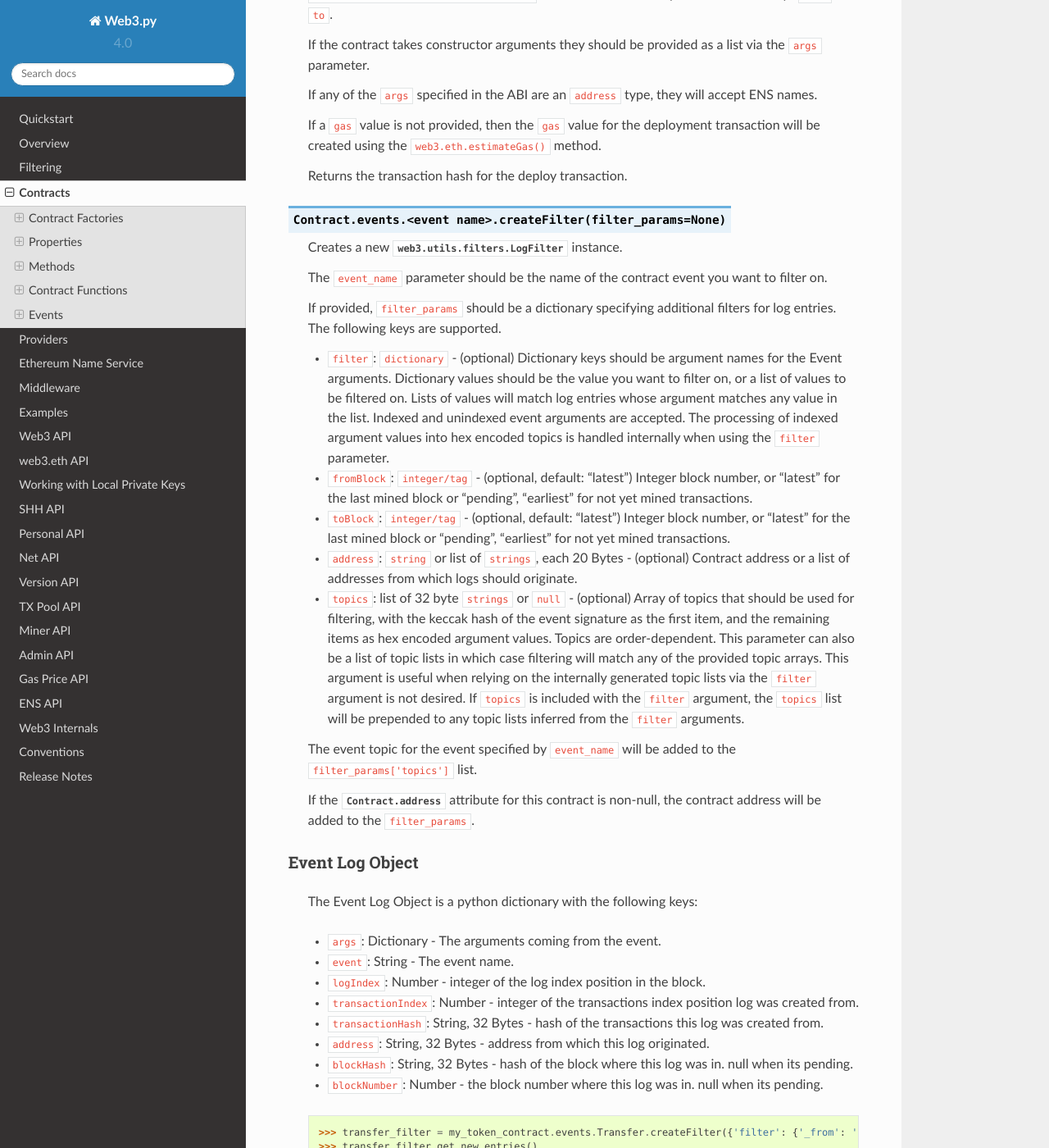
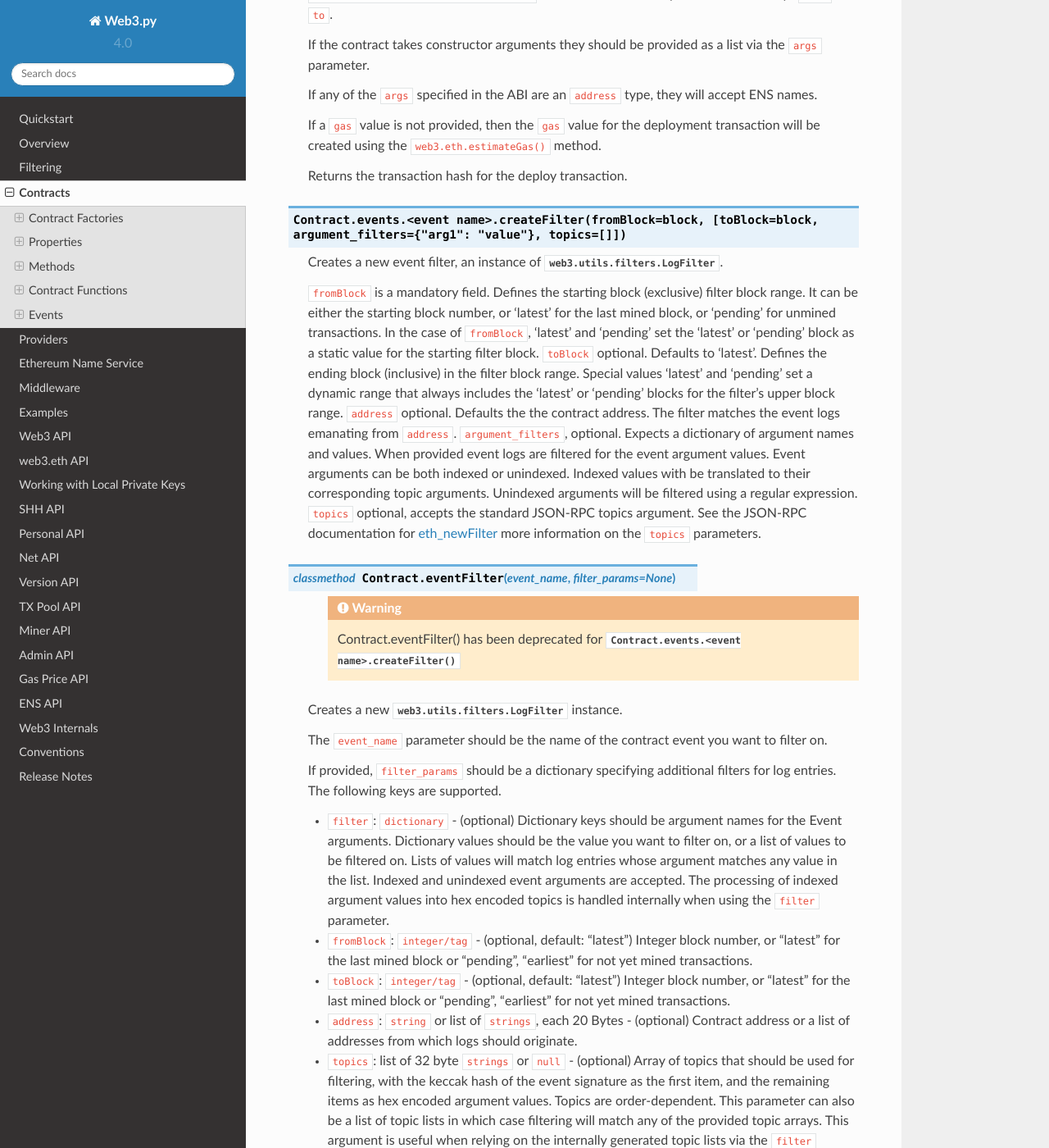
Before and after one commit to shuziren/web3.py, a Sphinx documentation site: the page built from docs/contracts.rst, in a window 1280 px wide and 1400 px high, scrolled down 2152 px. Shown: the whole window at 82% size. Built offline with Sphinx 7.4.7 and the Read the Docs theme 2.0.0, drawn with Linux system fonts in a browser that asks for light colours; some of the changed text lies outside the part shown.

Commit message:
Update createFilter doc

```diff
--- a/docs/contracts.rst
+++ b/docs/contracts.rst
@@ -129,7 +129,19 @@ Each Contract Factory exposes the following methods.
 
     Returns the transaction hash for the deploy transaction.
 
-.. py:classmethod:: Contract.events.<event name>.createFilter(filter_params=None)
+.. py:classmethod:: Contract.events.<event name>.createFilter(fromBlock=block, [toBlock=block, argument_filters={"arg1": "value"}, topics=[]])
+
+    Creates a new event filter, an instance of :py:class:`web3.utils.filters.LogFilter`.
+
+    ``fromBlock`` is a mandatory field. Defines the starting block (exclusive) filter block range. It can be either the starting block number, or 'latest' for the last mined block, or 'pending' for unmined transactions. In the case of ``fromBlock``, 'latest' and 'pending' set the 'latest' or 'pending' block as a static value for the starting filter block.
+    ``toBlock`` optional. Defaults to 'latest'. Defines the ending block (inclusive) in the filter block range.  Special values 'latest' and 'pending' set a dynamic range that always includes the 'latest' or 'pending' blocks for the filter's upper block range.
+    ``address`` optional. Defaults the the contract address. The filter matches the event logs emanating from ``address``.
+    ``argument_filters``, optional. Expects a dictionary of argument names and values. When provided event logs are filtered for the event argument values. Event arguments can be both indexed or unindexed. Indexed values with be translated to their corresponding topic arguments. Unindexed arguments will be filtered using a regular expression.
+    ``topics`` optional, accepts the standard JSON-RPC topics argument.  See the JSON-RPC documentation for `eth_newFilter <https://github.com/ethereum/wiki/wiki/JSON-RPC#eth_newfilter>`_ more information on the ``topics`` parameters.
+
+.. py:classmethod:: Contract.eventFilter(event_name, filter_params=None)
+
+        .. warning:: Contract.eventFilter() has been deprecated for :meth:`Contract.events.<event name>.createFilter()`
 
     Creates a new :py:class:`web3.utils.filters.LogFilter` instance.
 
@@ -196,7 +208,7 @@ Event Log Object
 
     .. code-block:: python
 
-        >>> transfer_filter = my_token_contract.events.Transfer.createFilter({'filter': {'_from': '0xdc3a9db694bcdd55ebae4a89b22ac6d12b3f0c24'}})
+        >>> transfer_filter = my_token_contract.eventFilter('Transfer', {'filter': {'_from': '0xdc3a9db694bcdd55ebae4a89b22ac6d12b3f0c24'}})
         >>> transfer_filter.get_new_entries()
         [...]  # array of Event Log Objects that match the filter.
 
```
